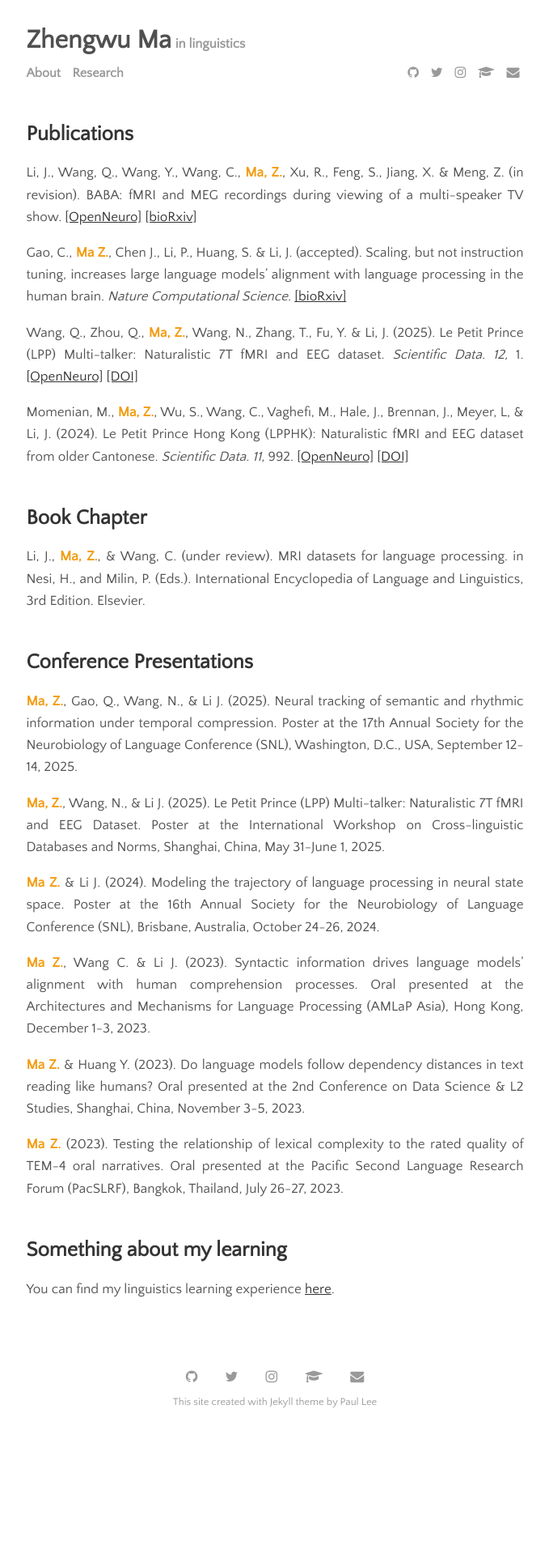
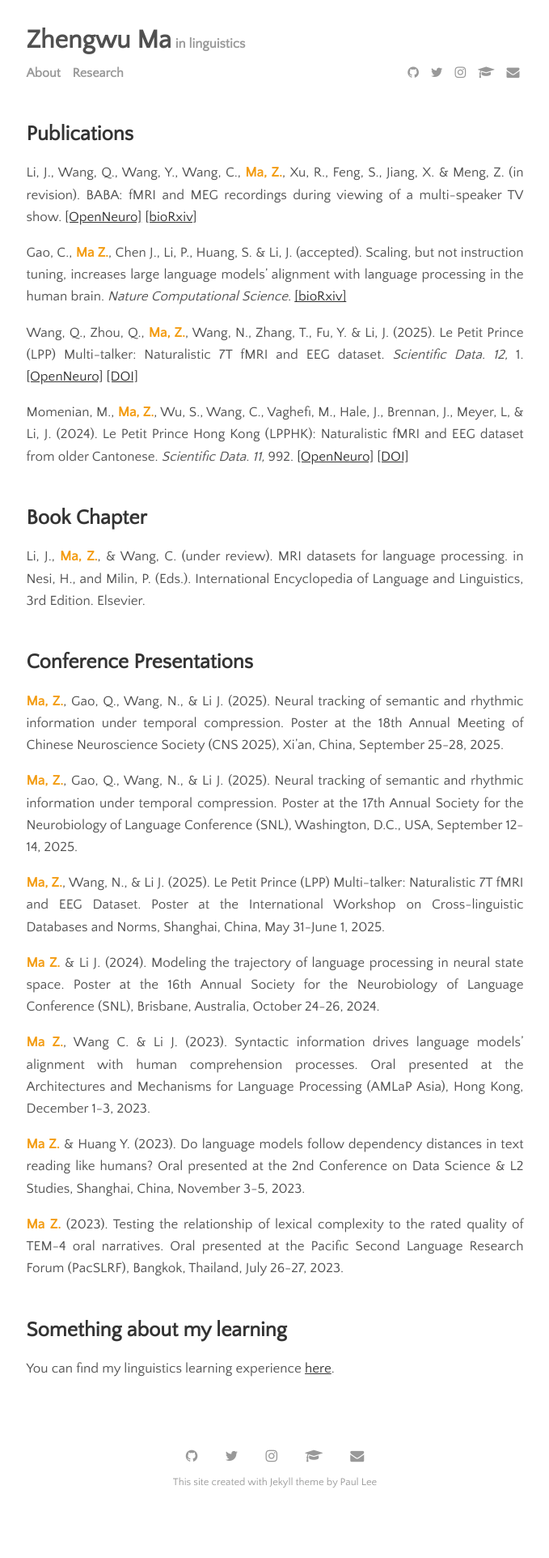
Before and after one commit to zhengwuma/zhengwuma.github.io, a Jekyll site: the page built from menu/research.md, in a window 1280 px wide. Shown: the whole page at 81% size, without its empty margins (300-979 px from the left). Built offline with Jekyll 4.4.1, drawn with Linux system fonts in a browser that asks for light colours; before the commit the page ends 1825 px from its top, so only the background shows below that.

Commit message:
Update research.md

```diff
--- a/menu/research.md
+++ b/menu/research.md
@@ -19,6 +19,8 @@ Li, J., <span style="color: #f39c12;"><strong>Ma, Z.</strong></span>, & Wang, C.
 <br><br>
 
 ## Conference Presentations
+<span style="color: #f39c12;"><strong>Ma, Z.</strong></span>, Gao, Q., Wang, N., & Li J. (2025). Neural tracking of semantic and rhythmic information under temporal compression. Poster at the 18th Annual Meeting of Chinese Neuroscience Society (CNS 2025), Xi’an, China, September 25-28, 2025.
+
 <span style="color: #f39c12;"><strong>Ma, Z.</strong></span>, Gao, Q., Wang, N., & Li J. (2025). Neural tracking of semantic and rhythmic information under temporal compression. Poster at the 17th Annual Society for the Neurobiology of Language Conference (SNL), Washington, D.C., USA, September 12-14, 2025.
 
 <span style="color: #f39c12;"><strong>Ma, Z.</strong></span>, Wang, N., & Li J. (2025). Le Petit Prince (LPP) Multi-talker: Naturalistic 7T fMRI and EEG Dataset. Poster at the International Workshop on Cross-linguistic Databases and Norms, Shanghai, China, May 31-June 1, 2025.
```
